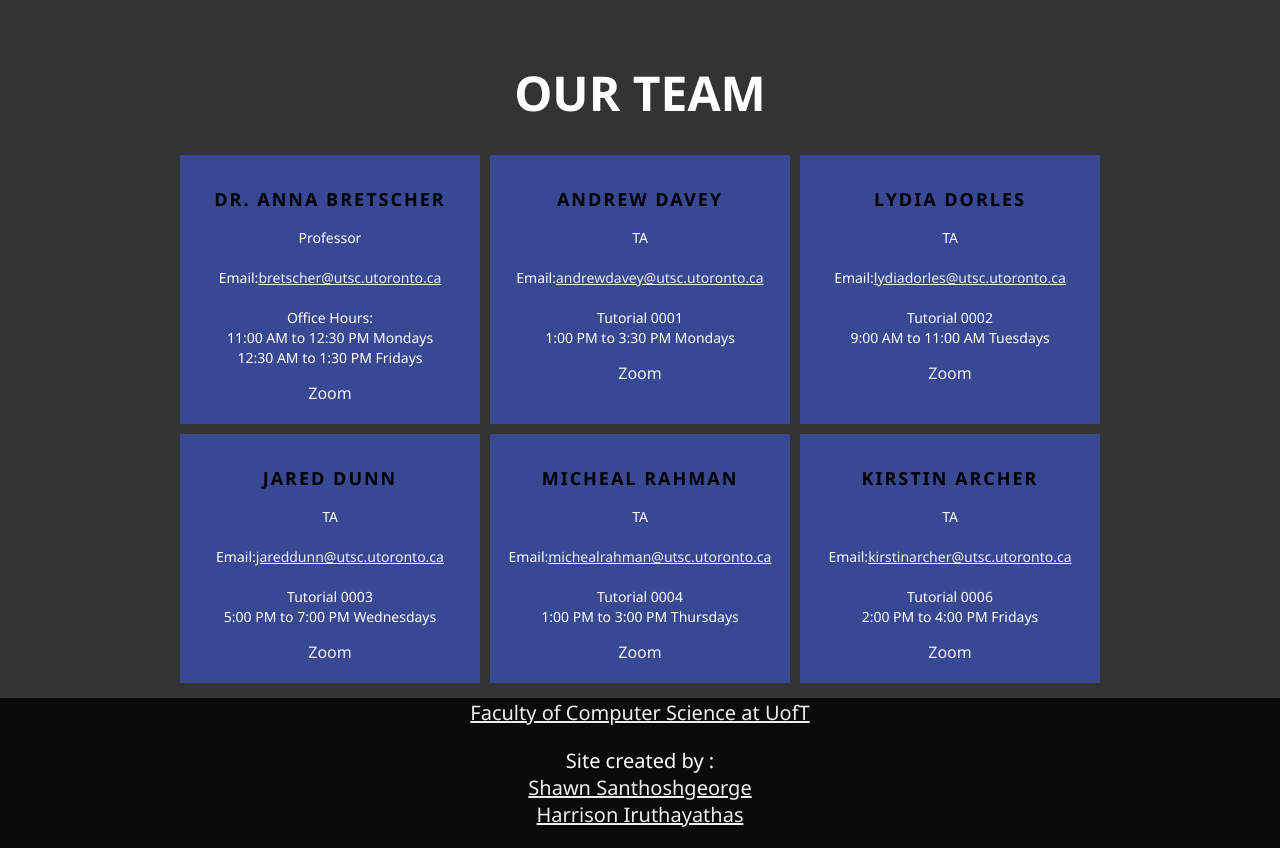
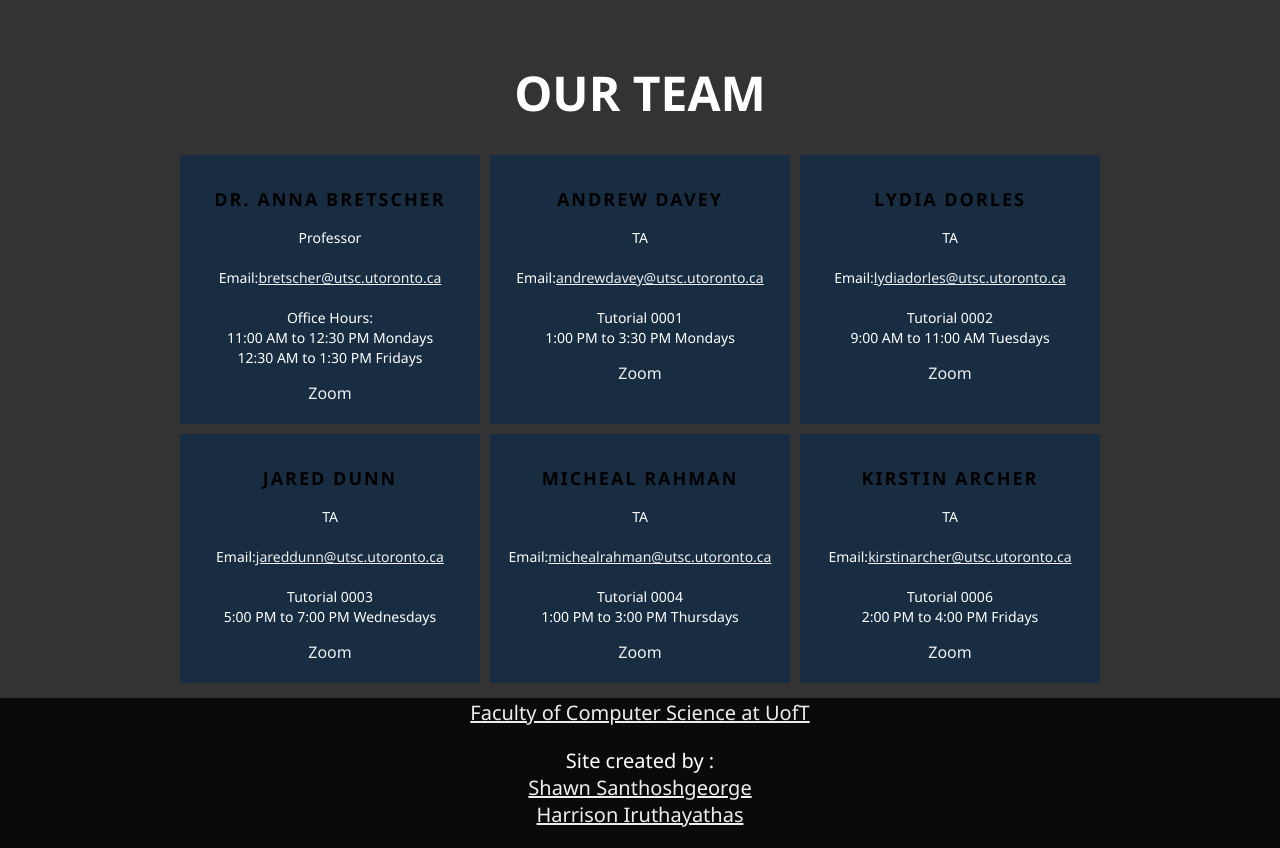
Before and after one commit to ShawnGeorge03/CSCB20-A3, a Flask app: page /team in a window 1280 px wide. Shown: the part 50-898 px from the top of the page. Run offline with Flask 2, Linux system fonts and the light colour scheme.

```diff
--- a/static/css/team.css
+++ b/static/css/team.css
@@ -1,9 +1,14 @@
+/*Adds styling for the general wrapper div
+  by adding top margin and aligning all the
+  text to the center and adjusting the heigh
+  automatically*/
 .wrapper {
   margin-top: 60px;
   text-align: center;
   height: auto;
 }
 
+/*Adds styling for h1 tag of the general wrapper div*/
 .wrapper h1 {
   font-family: "Segoe UI", Tahoma, Geneva, Verdana, sans-serif;
   font-size: 48px;
@@ -11,6 +16,8 @@
   margin-bottom: 25px;
 }
 
+/* Uses flexbox to arrange all the
+  elements inside of teams element */
 .team {
   text-align: center;
   display: flex;
@@ -19,13 +26,15 @@
   flex-wrap: wrap;
 }
 
+/*Adds styling to each of teamMember elements*/
 .team .teamMember {
   width: 300px;
   margin: 5px;
-  background: rgb(56, 72, 146);
+  background: rgb(24, 45, 66);
   padding: 20px 10px;
 }
 
+/*Add styling to the h3 tags*/
 .team .teamMember h3 {
   text-transform: uppercase;
   font-size: 18px;
@@ -34,6 +43,7 @@
   margin: 15px 0px 0px;
 }
 
+/*Adds styling to the p tag*/
 .team .teamMember p {
   margin-top: 20px;
   font-size: 14px;
```
Also changed, not shown: app.py (+13 -2 lines).
